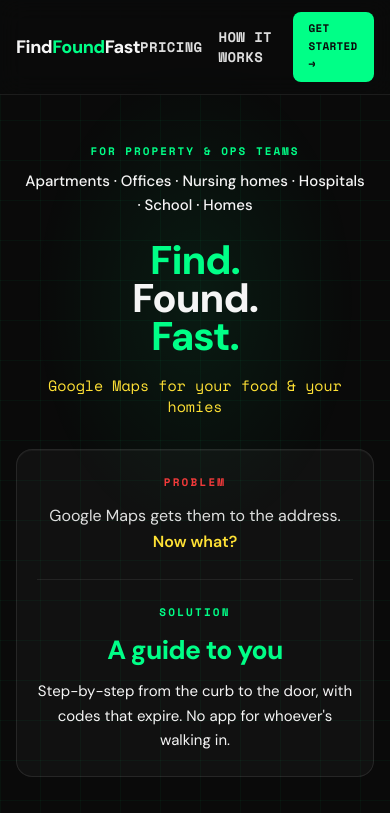
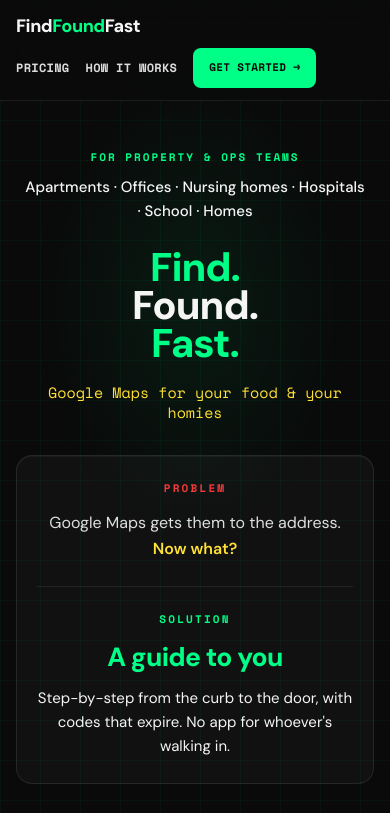
Before and after one commit to michaelmcdanielsbg-lang/findfoundfast, a Next.js app: page / in a window 390 px wide. Shown: the top 813 px of the page. Built offline with nearby package versions, Linux system fonts and the light colour scheme.

Commit message:
Home: improve mobile header nav spacing
Made-with: Cursor

```diff
--- a/app/page.js
+++ b/app/page.js
@@ -24,23 +24,24 @@ export default function Home() {
         aria-hidden
       />
 
-      <header className="relative z-10 flex items-center justify-between border-b border-white/[0.08] bg-fff-bg/90 px-4 py-3 pt-[max(0.75rem,env(safe-area-inset-top))] backdrop-blur-md sm:px-6 sm:py-4">
+      <header className="relative z-10 border-b border-white/[0.08] bg-fff-bg/90 px-4 py-3 pt-[max(0.75rem,env(safe-area-inset-top))] backdrop-blur-md sm:px-6 sm:py-4">
+        <div className="flex flex-col gap-2 sm:flex-row sm:items-center sm:justify-between">
         <Link
           href="/"
           className={`text-lg font-extrabold tracking-tight text-fff-white transition-colors hover:text-fff-white/90 ${focusRing} rounded-sm`}
         >
           Find<span className="text-fff-green">Found</span>Fast
         </Link>
-        <div className="flex items-center gap-4 sm:gap-6">
+        <div className="flex flex-wrap items-center gap-x-4 gap-y-2 sm:gap-6">
           <Link
             href="/pricing"
-            className={`font-mono text-sm font-bold uppercase tracking-wide text-fff-white/90 transition-colors hover:text-fff-green ${focusRing} rounded-sm`}
+            className={`font-mono text-xs font-bold uppercase tracking-wide text-fff-white/90 transition-colors hover:text-fff-green sm:text-sm ${focusRing} rounded-sm`}
           >
             Pricing
           </Link>
           <Link
             href="/how-it-works?tab=manager"
-            className={`font-mono text-sm font-bold uppercase tracking-wide text-fff-white/90 transition-colors hover:text-fff-green ${focusRing} rounded-sm`}
+            className={`font-mono text-xs font-bold uppercase tracking-wide text-fff-white/90 transition-colors hover:text-fff-green sm:text-sm ${focusRing} rounded-sm`}
           >
             How it works
           </Link>
@@ -50,6 +51,7 @@ export default function Home() {
           >
             Get started →
           </Link>
+        </div>
         </div>
       </header>
 
```
